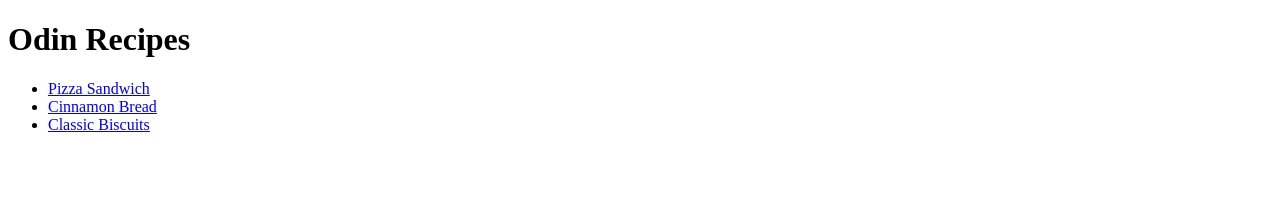
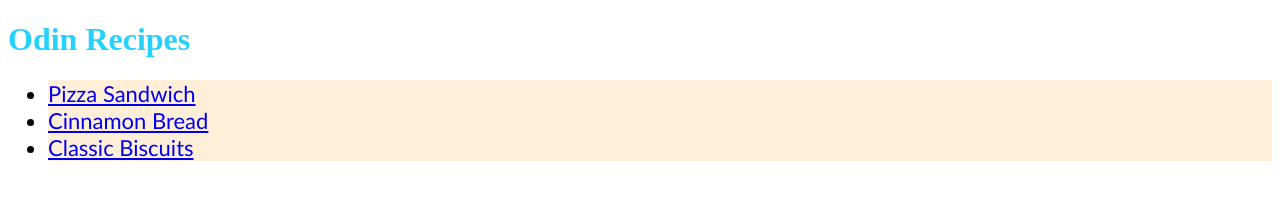
Before and after one commit to Light170/odin-recipes, a plain HTML site: page index.html in a window 1280 px wide. Drawn offline with Linux system fonts and the light colour scheme.

Commit message:
Style home page using CSS and set up the README.md

```diff
--- a/index.html
+++ b/index.html
@@ -1,15 +1,16 @@
 <!DOCTYPE html>
 <html lang="en">
-    <header>
+    <head>
         <meta charset="UTF-8">
-    </header>
+        <link rel="stylesheet" href="style.css">
+    </head>
 
     <body>
-        <h1>Odin Recipes</h1>
+        <h1 id="heading">Odin Recipes</h1>
         <ul>
-            <li><a href="recipes/pizza_sandwich.html">Pizza Sandwich</a></li>
-            <li><a href="recipes/cinnamon_bread.html">Cinnamon Bread</a></li>
-            <li><a href="recipes/classic_biscuits.html">Classic Biscuits</a></li>
+            <li class="recipe"><a href="recipes/pizza_sandwich.html">Pizza Sandwich</a></li>
+            <li class="recipe"><a href="recipes/cinnamon_bread.html">Cinnamon Bread</a></li>
+            <li class="recipe"><a href="recipes/classic_biscuits.html">Classic Biscuits</a></li>
         </ul>
 
     </body>
--- /dev/null
+++ b/style.css
@@ -0,0 +1,9 @@
+.recipe {
+    background-color: rgb(255, 238, 216);
+    font-family:'Gill Sans', 'Gill Sans MT', Calibri, 'Trebuchet MS', sans-serif;
+    font-size: 22px;
+}
+
+#heading {
+    color: rgb(37, 210, 253);
+}
```
Also changed, not shown: 1 other file.
